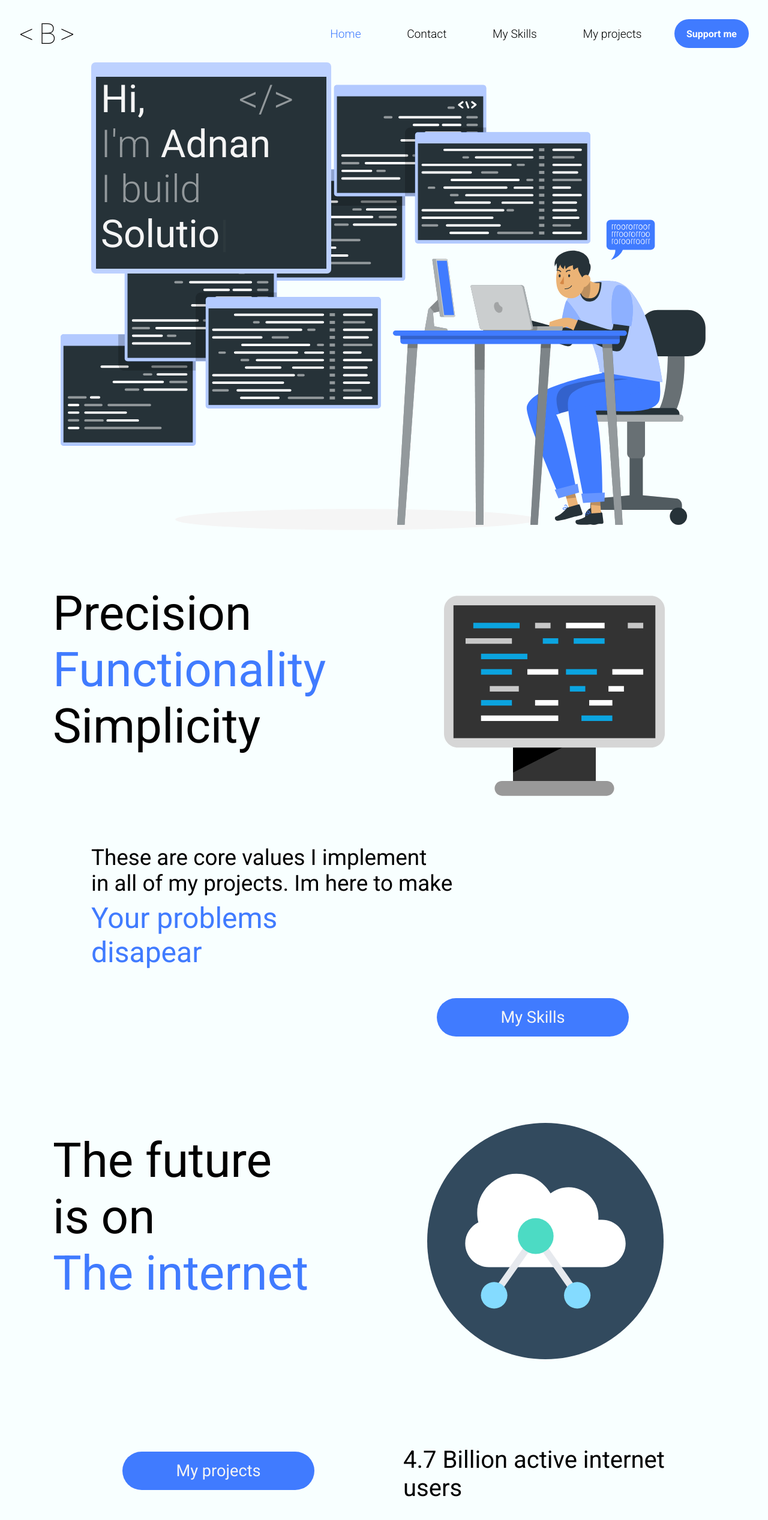
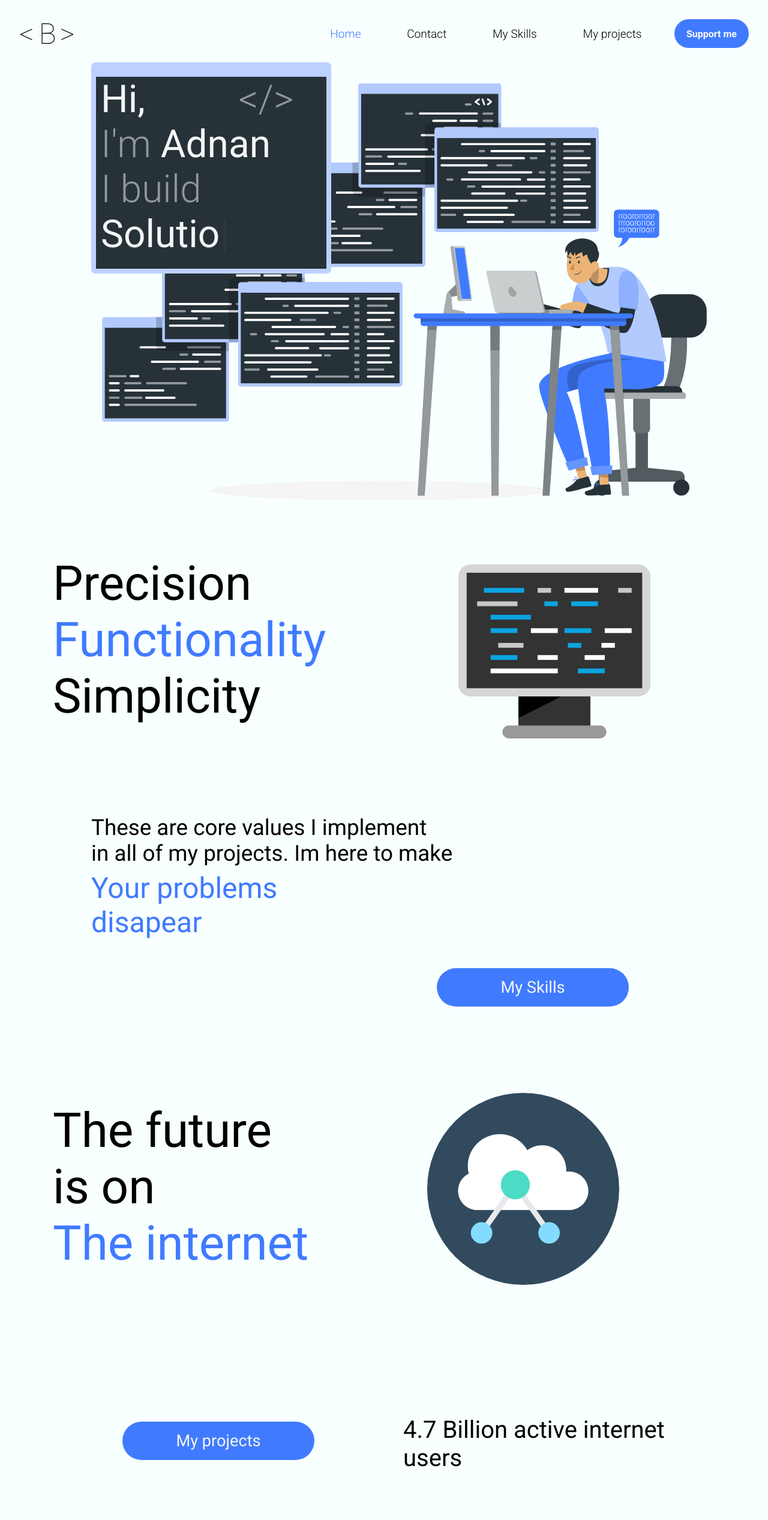
Before and after one commit to BucoTEC/MyPortifolio, a React (Create React App) app: page / in a window 1280 px wide. Shown: the top 2534 px of the page at 60% size. Built offline with nearby package versions, Linux system fonts and the light colour scheme.

Commit message:
fixed sizing issues

```diff
--- a/src/components/Home/MainLanding.jsx
+++ b/src/components/Home/MainLanding.jsx
@@ -12,6 +12,7 @@ const Wrapper = styled.div`
   position: relative;
   overflow: hidden;
   margin-bottom: 4rem;
+  max-height: 750px;
 `;
 //main floating widow
 const DevDesc = styled.div`
--- a/src/components/Home/ProjectsIntro.jsx
+++ b/src/components/Home/ProjectsIntro.jsx
@@ -65,7 +65,7 @@ const MainImg = styled.div`
 
 const CloudImg = styled.img`
   height: 100%;
-  max-height: 30rem;
+  max-height: 20rem;
   ${desktop({
     height: "80%",
     marginLeft: "3rem",
--- a/src/components/Home/SkllisIntro.jsx
+++ b/src/components/Home/SkllisIntro.jsx
@@ -41,6 +41,7 @@ const LaptopImg = styled.img`
   padding: 1rem;
   width: 68%;
   float: right;
+  max-height: 20rem;
   ${desktop({
     width: "100%",
   })}
```
